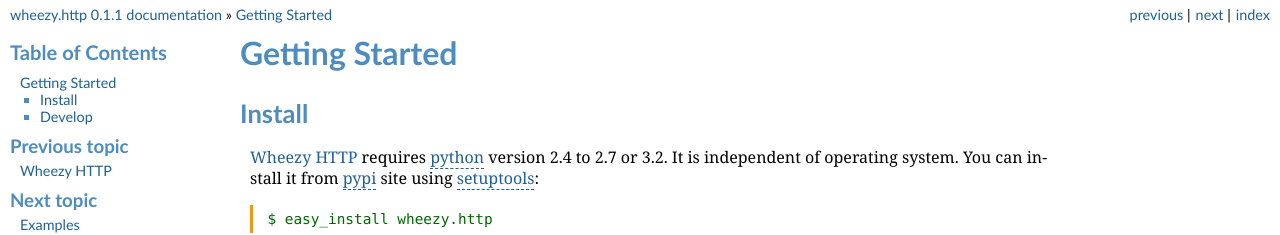
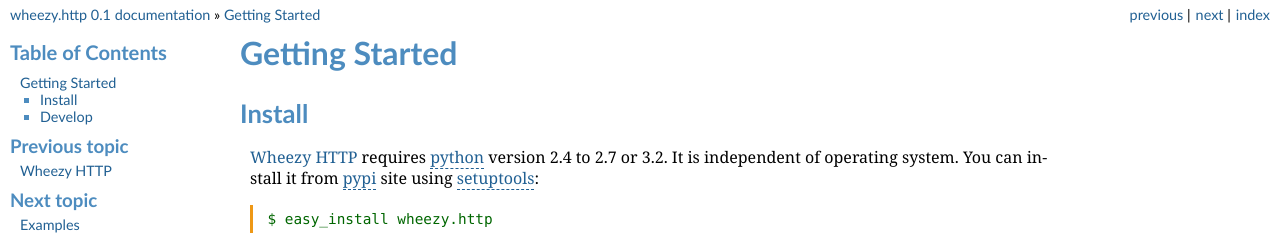
Before and after one commit to akornatskyy/wheezy.http, a Sphinx documentation site: the page built from doc/gettingstarted.rst, in a window 1280 px wide. Shown: the top 235 px of the page. Built offline with Sphinx 7.4.7, drawn with Linux system fonts in a browser that asks for light colours.

```diff
--- a/doc/conf.py
+++ b/doc/conf.py
@@ -55,9 +55,9 @@
 # built documents.
 #
 # The short X.Y version.
-version = '0.1.1'
+version = '0.1'
 # The full version, including alpha/beta/rc tags.
-release = '0.1.1'
+release = '0.1'
 
 # The language for content autogenerated by Sphinx. Refer to documentation
 # for a list of supported languages.
```
Also changed, not shown: 2 other files.
